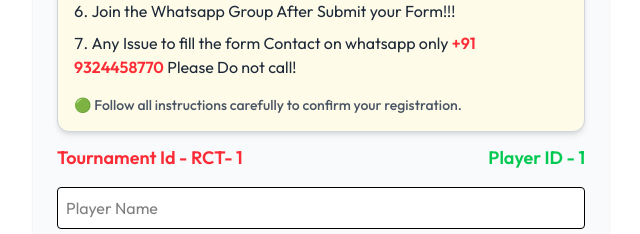
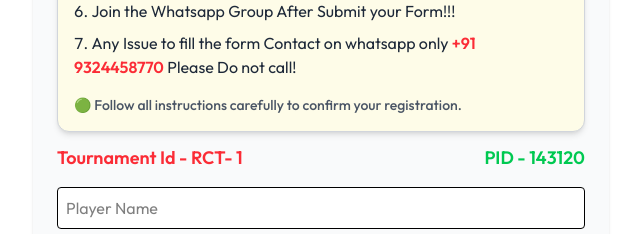
Before and after one commit to soheb85/kurlacricket, a Next.js app: page /players in a window 1280 px wide. Shown: the part 865-1099 px from the top of the page, without its empty margins (319-959 px from the left). Built offline with nearby package versions, Linux system fonts and the light colour scheme; no server answers; the database is empty.

Commit message:
updated Player Id

```diff
--- a/src/app/players/page.tsx
+++ b/src/app/players/page.tsx
@@ -252,7 +252,7 @@ const PlayerRegistrationPage = () => {
             </h2>
             {/* Display the loaded Player ID */}
             <h2 className="font-semibold text-green-500 text-[18px]">
-              Player ID - {playerId === null ? "Loading..." : playerId}
+              PID - 143{playerId === null ? "Loading..." : playerId}20
             </h2>
           </div>
 
```
